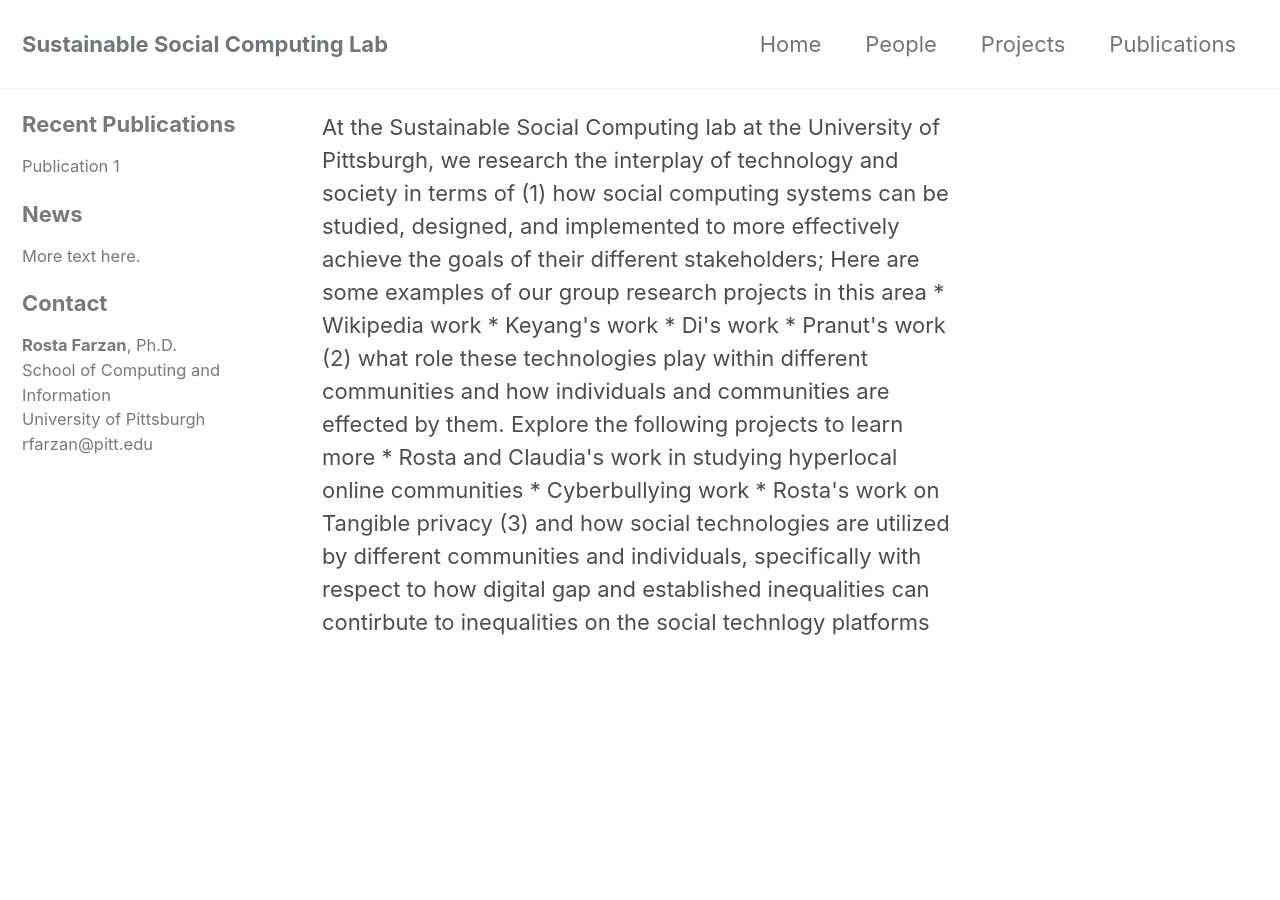
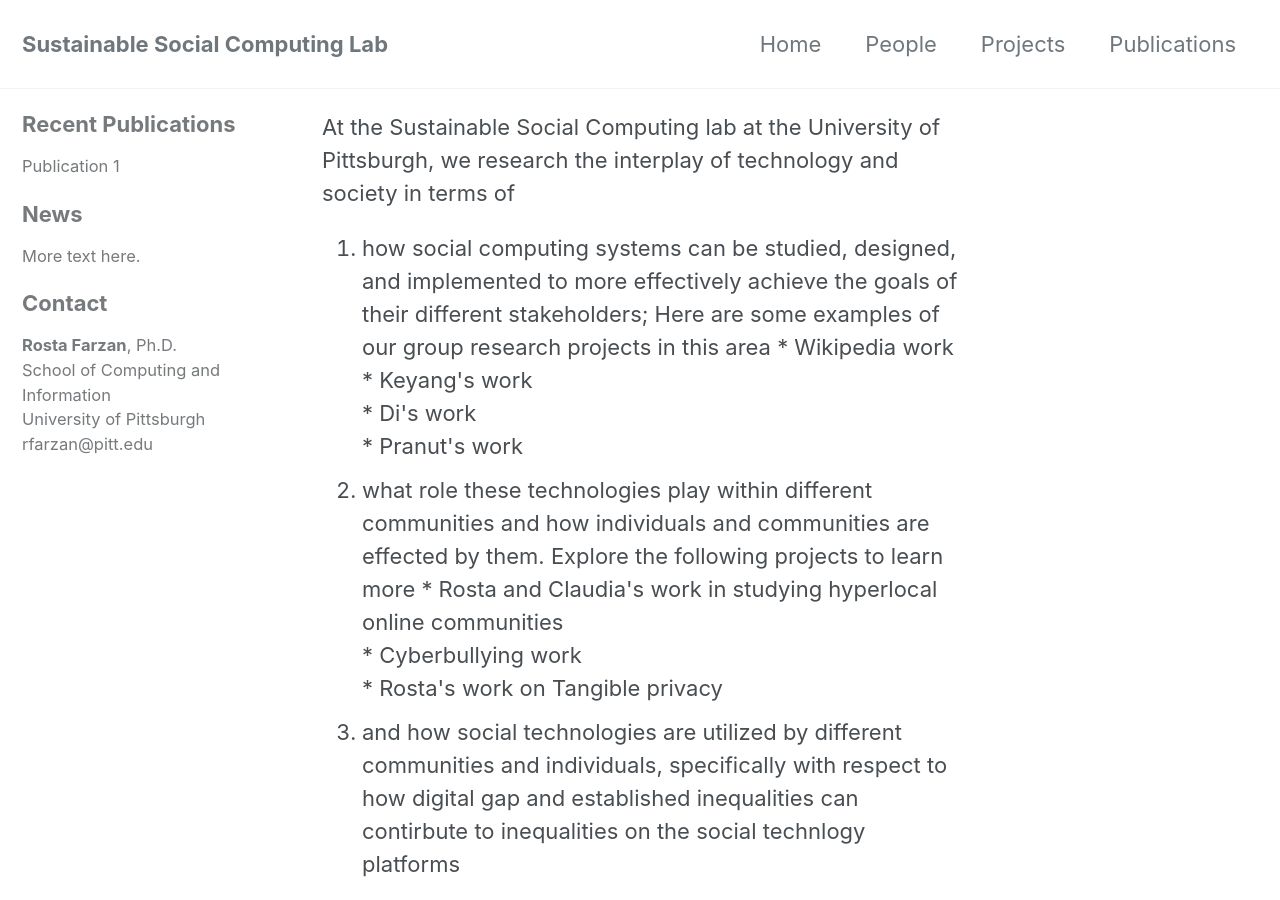
Before and after one commit to SSC-Pitt/SSC-Pitt.github.io, a Jekyll site: the page built from index.html, in a window 1280 px wide and 900 px high. Built offline with Jekyll 4.4.1, drawn with Linux system fonts in a browser that asks for light colours; cached includes are drawn as plain includes; nearby versions of some CDN libraries; the list of posts is cut into pages by our own code.

Commit message:
Update index.html

```diff
--- a/index.html
+++ b/index.html
@@ -14,13 +14,15 @@ sidebar:
            "
 ---
 At the Sustainable Social Computing lab at the University of Pittsburgh, we research the interplay of technology and society in terms of
-(1) how social computing systems can be studied, designed, and implemented to more effectively achieve the goals of their different stakeholders; Here are some examples of our group research projects in this area
-* Wikipedia work
-* Keyang's work
-* Di's work
-* Pranut's work
-(2) what role these technologies play within different communities and how individuals and communities are effected by them. Explore the following projects to learn more
-* Rosta and Claudia's work in studying hyperlocal online communities
-* Cyberbullying work
-* Rosta's work on Tangible privacy
-(3) and how social technologies are utilized by different communities and individuals, specifically with respect to how digital gap and established inequalities can contirbute to inequalities on the social technlogy platforms
+<ol>
+<li> how social computing systems can be studied, designed, and implemented to more effectively achieve the goals of their different stakeholders; Here are some examples of our group research projects in this area
+* Wikipedia work<br/>
+* Keyang's work<br/>
+* Di's work<br/>
+* Pranut's work<br/>
+  </li><li> what role these technologies play within different communities and how individuals and communities are effected by them. Explore the following projects to learn more
+* Rosta and Claudia's work in studying hyperlocal online communities<br/>
+* Cyberbullying work<br/>
+* Rosta's work on Tangible privacy<br/>
+  </li><li>and how social technologies are utilized by different communities and individuals, specifically with respect to how digital gap and established inequalities can contirbute to inequalities on the social technlogy platforms
+</ol>
```
